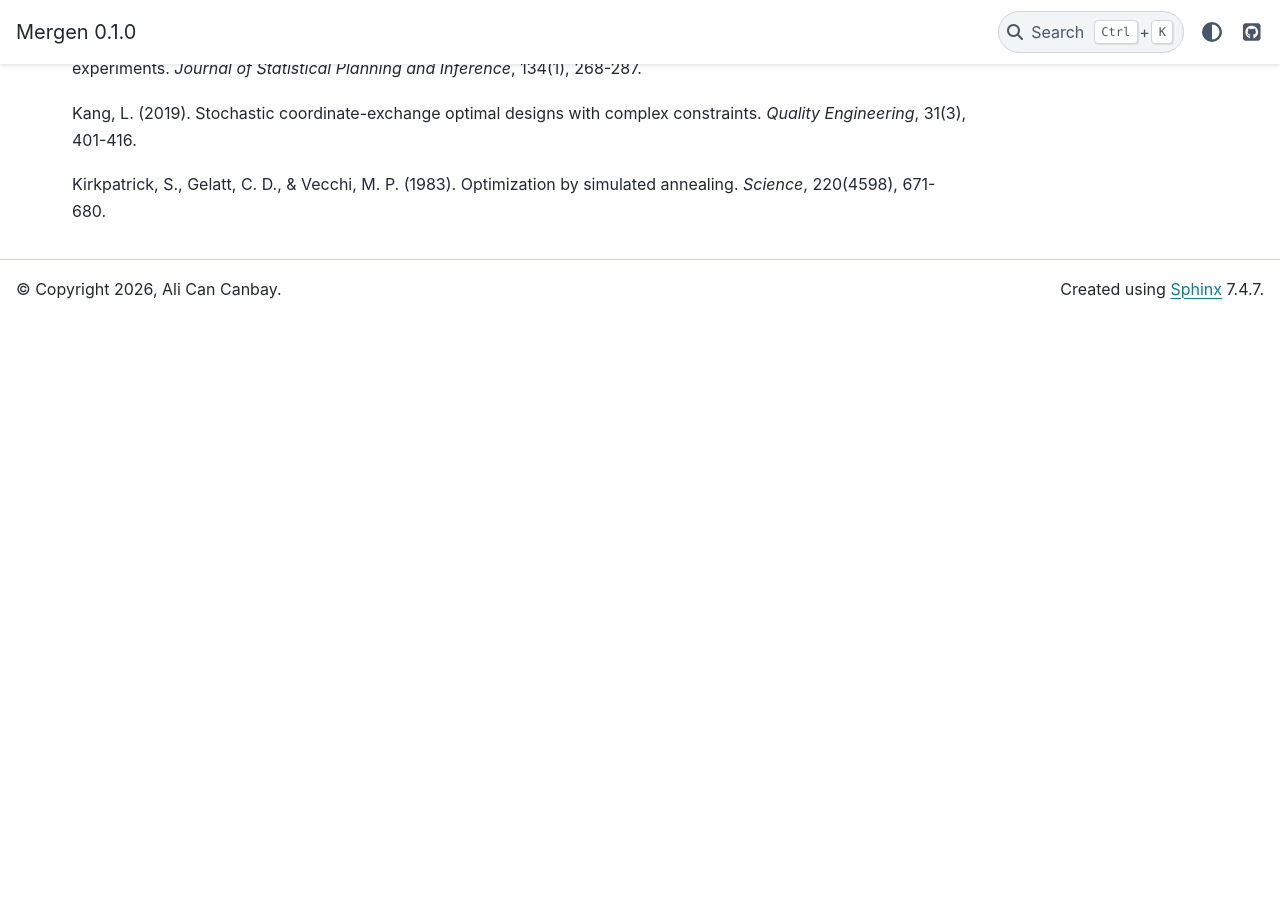
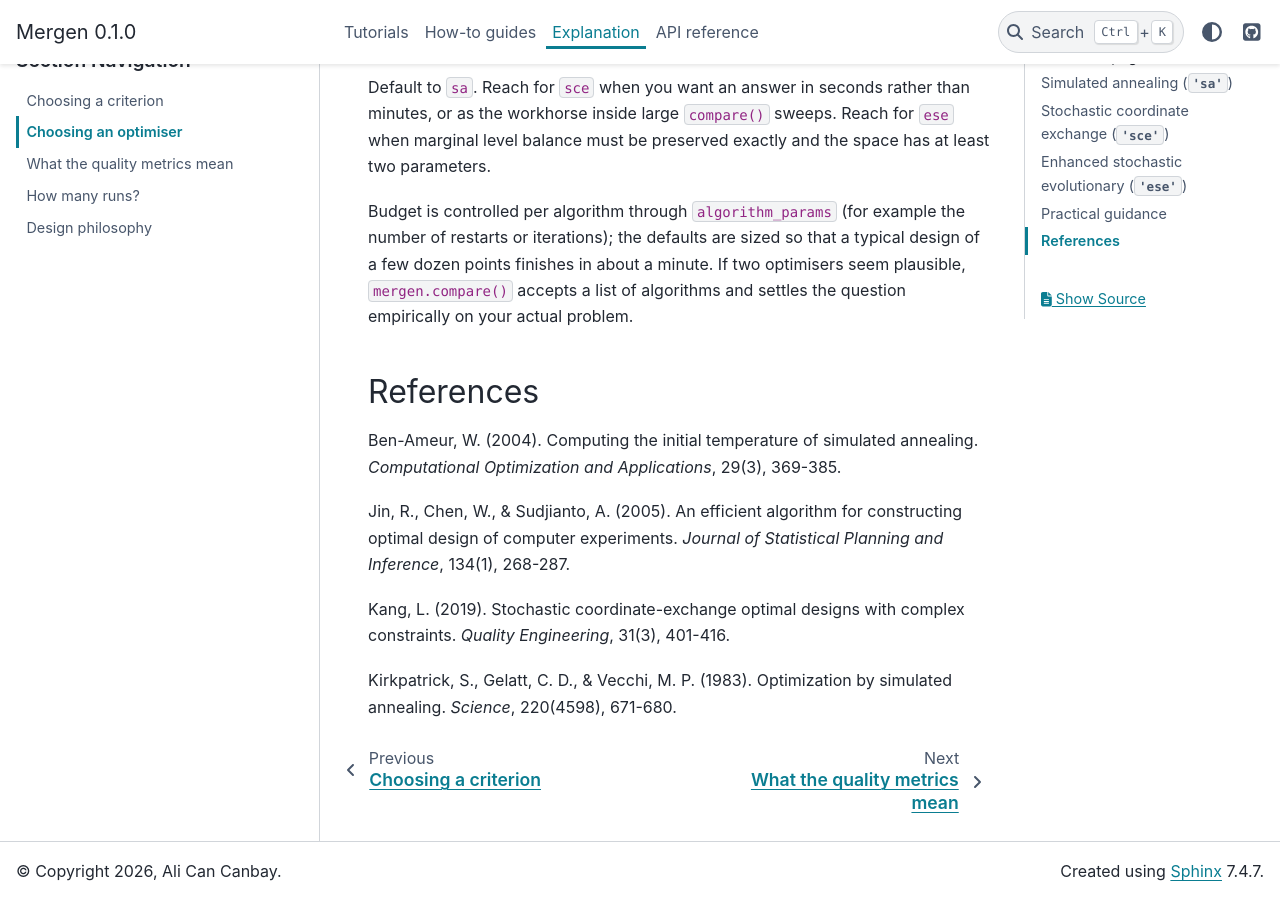
Before and after one commit to acanbay/mergen, a Sphinx documentation site: the page built from docs/explanation/choosing_algorithm.md, in a window 1280 px wide and 900 px high, scrolled down 1800 px. Built offline with Sphinx 7.4.7 and the PyData theme 0.15.4, drawn with Linux system fonts in a browser that asks for light colours; before the commit the page ends 2118 px from its top, so only the background shows below that.

Commit message:
docs: wire navigation (root toctree, section landings, linked cards)
Three section landing pages (tutorials, how-to, explanation) each with
a one-paragraph purpose statement and its own toctree; the root index
gains a hidden toctree over the four sections and the Diataxis cards
become links. Resolves all document-not-in-toctree warnings; local
build is warning-free.

````diff
--- /dev/null
+++ b/docs/explanation/index.md
@@ -0,0 +1,15 @@
+# Explanation
+
+Understanding-oriented discussion. These pages explain the reasoning
+behind the choices Mergen asks you to make: which criterion, which
+optimiser, how many runs, and how to read the quality evidence.
+
+```{toctree}
+:maxdepth: 1
+
+choosing_criterion
+choosing_algorithm
+quality_metrics
+sample_size
+design_philosophy
+```
````
Also changed, not shown: docs/how-to/index.md (added, +15 -0 lines), docs/index.md (+17 -0 lines), docs/tutorials/index.md (added, +12 -0 lines).
